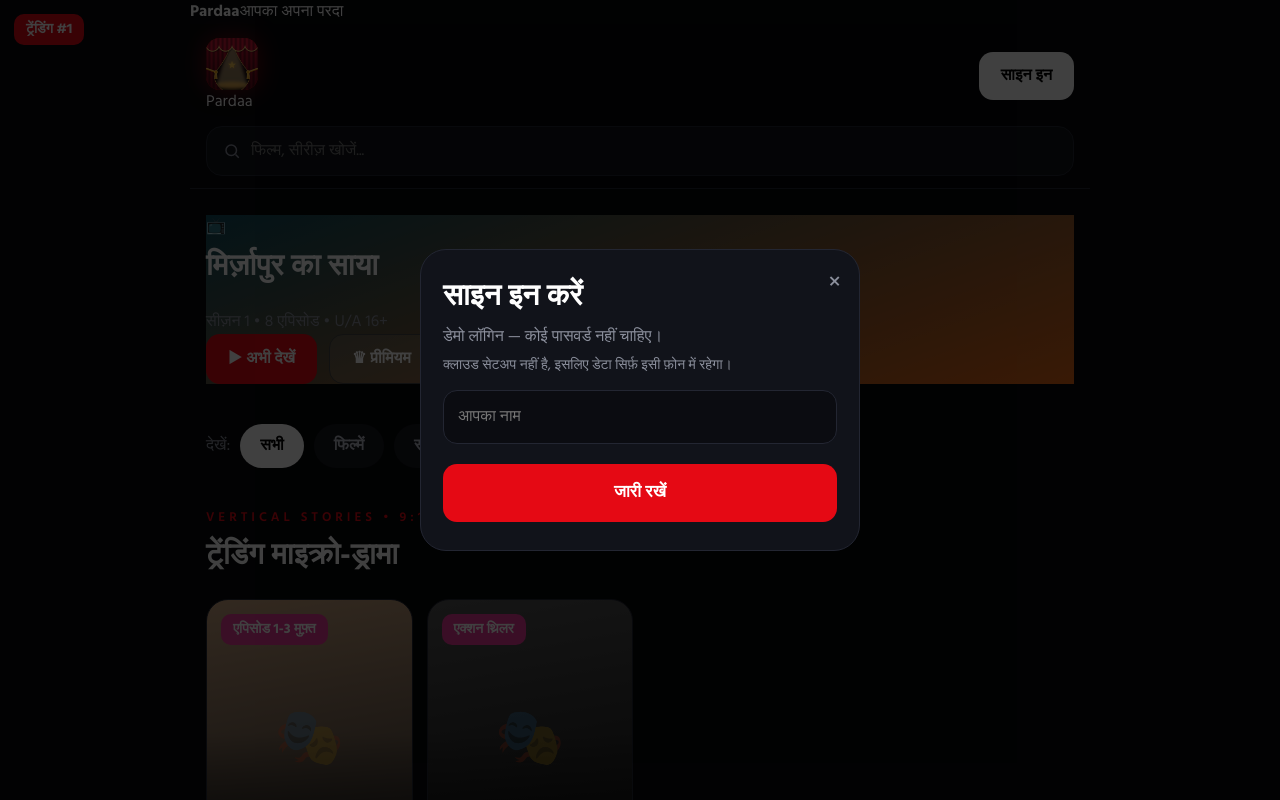
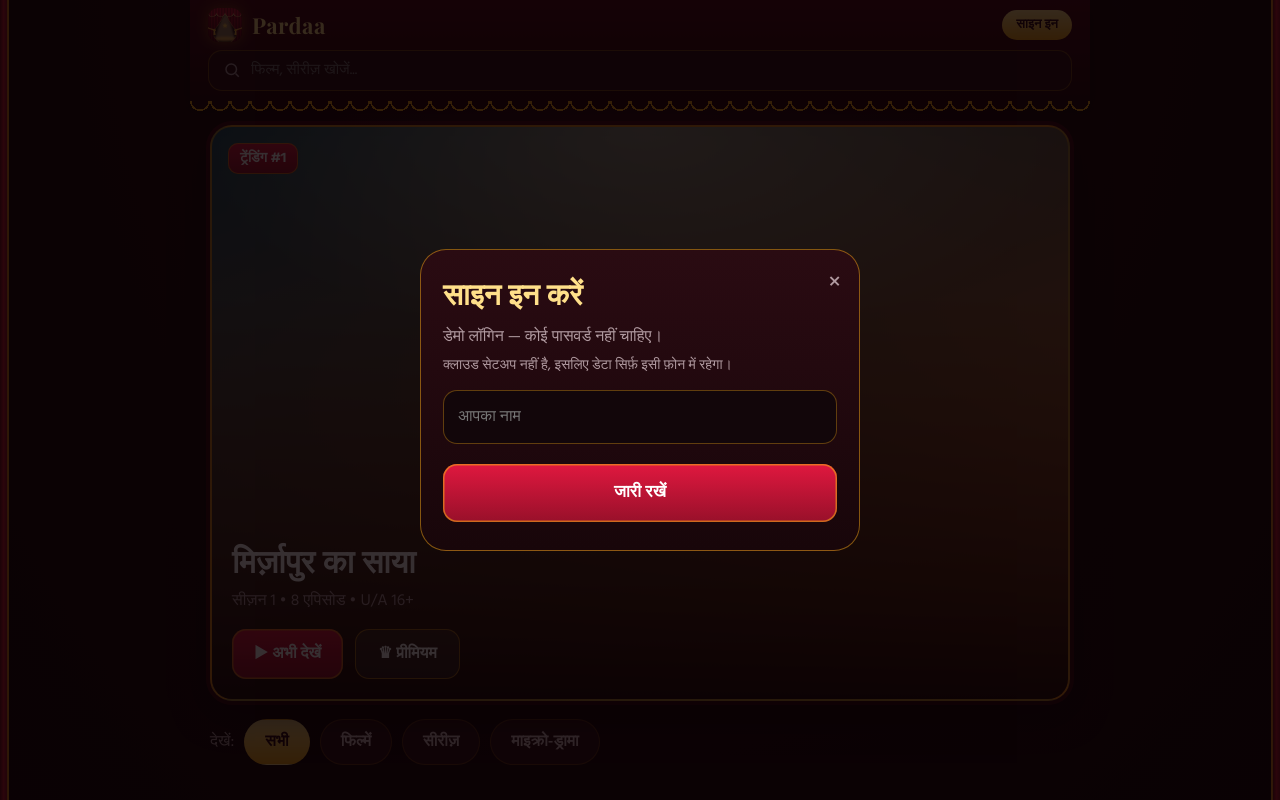
Before and after one commit to arveenargaming786-commits/myott, a plain HTML site: page index.html in a window 1280 px wide. Both pictures are taken after a click on the button "साइन इन". Shown: the top 800 px of the page. Drawn offline with nearby package versions, Linux system fonts and the light colour scheme; a script that the page names is missing.

Commit message:
Add files via upload

```diff
--- a/style.css
+++ b/style.css
@@ -1,68 +1,106 @@
-:root{--bg:#07080b;--card:#12141b;--line:#232632;--text:#fff;--muted:#8b8f9c;--red:#e50914;--pink:#e63a96;--gold:#f2a516}
+:root{--s:20px;--bg:#150508;--card:#20100f;--line:#4a1a22;--text:#fff;--muted:#b09aa0;--red:#d4143c;--velvet:#a8132b;--gold:#f2a516;--gold2:#ffe08a;--pink:#e63a96}
+@media (max-width:480px){:root{--s:5.2vw}}
 *{box-sizing:border-box;margin:0;padding:0}
 html{scroll-behavior:smooth}
-body{background:var(--bg);color:var(--text);font-family:'Hind',system-ui,sans-serif;line-height:1.5;max-width:900px;margin:0 auto}
+body{background:radial-gradient(ellipse at 50% -8%,#3d0b16 0,#150508 55%,#0a0204 100%) fixed;color:var(--text);font-family:'Hind',system-ui,sans-serif;line-height:1.5;max-width:900px;margin:0 auto}
 button{font:inherit;cursor:pointer;border:0;color:inherit}
 .muted{color:var(--muted)}
-.red{color:var(--red)}.gold{color:var(--gold)}
+.gold{color:var(--gold)}
 .serif{font-family:'Playfair Display',serif}
 
-.top{position:sticky;top:0;z-index:20;background:rgba(7,8,11,.92);backdrop-filter:blur(10px);padding:14px 16px 12px;border-bottom:1px solid var(--line)}
-.top-row{display:flex;justify-content:space-between;align-items:center;margin-bottom:12px}
-.logo{width:52px;height:52px;border-radius:14px;background:var(--red);display:grid;place-items:center;font-size:28px;font-weight:700;box-shadow:0 0 24px rgba(229,9,20,.45)}
-.search{display:flex;align-items:center;gap:10px;background:#101218;border:1px solid var(--line);border-radius:16px;padding:12px 16px;color:var(--muted)}
-.search input{flex:1;background:none;border:0;outline:0;color:var(--text);font:inherit;font-size:16px}
+/* दोनों किनारों पर मखमली परदे की पट्टी */
+body::before,body::after{content:"";position:fixed;top:0;bottom:0;width:7px;z-index:15;pointer-events:none;background:repeating-linear-gradient(90deg,#6b0a1a 0,#c3162f 3.5px,#8e0f24 7px)}
+body::before{left:0;border-right:2px solid rgba(242,165,22,.75)}
+body::after{right:0;border-left:2px solid rgba(242,165,22,.75)}
+
+/* ऊपर की झालर (valance) */
+.top{position:sticky;top:0;z-index:20;background:linear-gradient(180deg,#4a0814,#220509);padding:8px 18px 10px;border-bottom:2px solid var(--gold);box-shadow:0 6px 18px rgba(0,0,0,.5)}
+.top::after{content:"";position:absolute;left:0;right:0;top:100%;height:calc(var(--s)/2);pointer-events:none;background:radial-gradient(circle at calc(var(--s)/2) 0,#220509 0 calc(var(--s)*.42),var(--gold) calc(var(--s)*.42) calc(var(--s)*.5),transparent calc(var(--s)*.5)) 0 0/var(--s) calc(var(--s)/2) repeat-x}
+.top-row{display:flex;justify-content:space-between;align-items:center;margin-bottom:8px}
+.brand{display:flex;align-items:center;gap:10px}
+.logo{width:34px;height:34px;border-radius:10px;display:block;box-shadow:0 0 14px rgba(242,165,22,.4)}
+.wordmark{font-family:'Playfair Display',serif;font-size:22px;font-weight:700;letter-spacing:.02em;color:var(--gold2)}
+.search{display:flex;align-items:center;gap:10px;background:#2a0d13;border:1px solid rgba(242,165,22,.35);border-radius:14px;padding:8px 14px;color:var(--muted)}
+.search input{flex:1;background:none;border:0;outline:0;color:var(--text);font:inherit;font-size:15px}
 
 .btn{padding:12px 22px;border-radius:14px;font-weight:700;font-size:16px}
-.btn.light{background:#fff;color:#000}
-.btn.red{background:var(--red);color:#fff}
-.btn.ghost{background:rgba(255,255,255,.08);border:1px solid #444}
+.btn.sm{padding:5px 14px;border-radius:999px;font-size:13px;max-width:120px;overflow:hidden;text-overflow:ellipsis;white-space:nowrap}
+.btn.light{background:linear-gradient(180deg,var(--gold2),var(--gold));color:#2a0610}
+.btn.red{background:linear-gradient(180deg,#e0183f,#98102a);color:#fff;box-shadow:inset 0 0 0 1.5px rgba(242,165,22,.6)}
+.btn.ghost{background:rgba(255,255,255,.08);border:1px solid rgba(242,165,22,.55)}
 .btn.wide{width:100%;padding:16px;margin-top:20px;font-size:17px}
+.gmark{display:inline-block;width:22px;height:22px;line-height:22px;border-radius:50%;background:#4285f4;color:#fff;font-weight:700;margin-right:8px;font-size:14px}
 
-.hero{padding:70px 16px 40px;background:radial-gradient(circle at 80% 20%,#0f3a44 0,transparent 55%),linear-gradient(#07080b,#0a0b10)}
-.hero h1{font-size:40px;line-height:1.25;margin:14px 0}
-.hero .sub{color:#cfd2da;font-size:18px;margin-bottom:26px}
-.hero-btns{display:flex;gap:12px;flex-wrap:wrap}
-.chips-small{color:var(--muted);margin-top:34px}
+.feature{padding:22px 20px 4px}
+.fposter{position:relative;border-radius:22px;overflow:hidden;border:2px solid rgba(242,165,22,.6);box-shadow:0 10px 36px rgba(0,0,0,.6),0 0 0 4px rgba(120,10,30,.5);aspect-ratio:4/5;max-height:72vh;width:100%;display:flex;flex-direction:column;justify-content:flex-end;padding:20px;background-size:cover}
+.fposter::before{content:"";position:absolute;inset:0;z-index:1;background:radial-gradient(ellipse 75% 55% at 50% 0%,rgba(255,236,190,.4),transparent 70%)}
+.fposter::after{content:"";position:absolute;inset:0;background:linear-gradient(transparent 30%,rgba(10,2,4,.92))}
+.fposter>*{position:relative;z-index:2}
+.fposter .badge{position:absolute;top:16px;left:16px}
+.fposter .fbig{position:absolute;top:26%;left:0;right:0;text-align:center;font-size:88px;opacity:.3}
+.finfo h2{font-size:32px;line-height:1.2;margin:0 0 4px}
+.hero-btns{display:flex;gap:12px;flex-wrap:wrap;margin-top:16px}
 .eyebrow{font-size:13px;letter-spacing:.3em;font-weight:600}
+.eyebrow.red{color:var(--gold)}
 
-section{padding:26px 16px}
+section{padding:26px 20px}
+.feature{padding:22px 20px 4px}
 h2{font-size:30px;margin:6px 0 20px}
-.filters{display:flex;gap:10px;align-items:center;flex-wrap:wrap;padding:14px 16px}
-.chip{background:#16181f;color:#b9bcc7;padding:10px 20px;border-radius:999px;font-weight:600}
-.chip.active{background:#fff;color:#000}
+.finfo h2{font-size:32px;margin:0 0 4px}
+.filters{display:flex;gap:10px;align-items:center;flex-wrap:wrap;padding:14px 20px}
+.chip{background:#2a0d13;color:#d9c3c8;padding:10px 20px;border-radius:999px;font-weight:600;border:1px solid rgba(242,165,22,.25)}
+.chip.active{background:linear-gradient(180deg,var(--gold2),var(--gold));color:#2a0610;border-color:transparent}
 
 .grid{display:grid;grid-template-columns:repeat(2,1fr);gap:16px 14px}
 @media(min-width:700px){.grid{grid-template-columns:repeat(4,1fr)}}
 .card{cursor:pointer}
-.poster{position:relative;border-radius:22px;overflow:hidden;border:1px solid var(--line);aspect-ratio:3/4;display:flex;flex-direction:column;justify-content:flex-end;padding:14px}
+.poster{position:relative;border-radius:20px;overflow:hidden;border:1.5px solid rgba(242,165,22,.4);aspect-ratio:3/4;display:flex;flex-direction:column;justify-content:flex-end;padding:14px;background-size:cover}
 .poster.v{aspect-ratio:9/13}
-.poster::after{content:"";position:absolute;inset:0;background:linear-gradient(transparent 45%,rgba(0,0,0,.85))}
+.poster::after{content:"";position:absolute;inset:0;background:linear-gradient(transparent 45%,rgba(10,2,4,.88))}
 .poster .big{position:absolute;top:34%;left:0;right:0;text-align:center;font-size:56px;opacity:.35;z-index:1}
-.badge{position:absolute;top:14px;left:14px;z-index:2;background:var(--red);padding:5px 12px;border-radius:10px;font-size:14px;font-weight:700}
-.badge.pink{background:var(--pink)}
+.badge{position:absolute;top:14px;left:14px;z-index:2;background:linear-gradient(180deg,#e0183f,#98102a);padding:5px 12px;border-radius:10px;font-size:14px;font-weight:700;box-shadow:inset 0 0 0 1px rgba(242,165,22,.6)}
 .pmeta{position:relative;z-index:2;display:flex;justify-content:space-between;font-size:14px}
 .ctitle{display:flex;justify-content:space-between;gap:6px;margin-top:12px}
 .ctitle b{font-size:18px;line-height:1.3}
 .ctitle small{display:block;color:var(--muted);font-size:14px;margin-top:2px}
-.heart{background:none;font-size:22px;color:#aaa;align-self:flex-start}
+.heart{background:none;font-size:22px;color:#b9a0a6;align-self:flex-start}
 .heart.on{color:var(--red)}
 
-.cta{margin:20px 16px;border:1px solid #3a141a;border-radius:26px;background:linear-gradient(135deg,#1c0f14,#10131d);padding:30px 24px}
-.cta h2{font-size:36px;margin-bottom:12px}
-footer{text-align:center;color:#5d6170;padding:40px 16px;border-top:1px solid var(--line);margin-top:30px}
+.cta{margin:20px 20px;border:1.5px solid rgba(242,165,22,.5);border-radius:26px;background:linear-gradient(135deg,#3a0813,#1c0509);padding:30px 24px}
+.cta h2{font-size:36px;margin-bottom:12px;color:var(--gold2)}
+footer{text-align:center;color:#8a6f76;padding:40px 16px;border-top:2px solid rgba(242,165,22,.5);margin-top:30px}
 
-.overlay{position:fixed;inset:0;background:rgba(0,0,0,.75);z-index:50;display:flex;align-items:center;justify-content:center;padding:16px;overflow:auto}
+.overlay{position:fixed;inset:0;background:rgba(10,2,4,.82);z-index:50;display:flex;align-items:center;justify-content:center;padding:16px;overflow:auto}
 .overlay[hidden]{display:none}
-.modal{position:relative;width:100%;max-width:440px;background:#11131a;border:1px solid var(--line);border-radius:26px;padding:28px 22px}
-.modal h3{font-size:30px;line-height:1.3;margin-bottom:8px}
+.modal{position:relative;width:100%;max-width:440px;background:linear-gradient(180deg,#2a0b12,#18060a);border:1.5px solid rgba(242,165,22,.5);border-radius:26px;padding:28px 22px}
+.modal h3{font-size:30px;line-height:1.3;margin-bottom:8px;color:var(--gold2)}
 .x{position:absolute;top:14px;right:18px;background:none;font-size:26px;color:var(--muted)}
-.plan{border:1px solid var(--line);border-radius:22px;padding:20px;margin-top:16px;background:#141720}
-.plan.gold{border-color:#a8700d;background:#241f1b}
+.plan{border:1px solid rgba(242,165,22,.3);border-radius:22px;padding:20px;margin-top:16px;background:#2a0f14}
+.plan.gold{border-color:var(--gold);background:#3a1a10}
 .plan h4{font-size:20px}
 .price{font-size:44px;font-weight:700;margin:6px 0}
 .price small{font-size:16px;color:var(--muted);font-weight:400}
 .plan .btn{width:100%;margin-top:14px}
-.input{width:100%;padding:14px;border-radius:14px;border:1px solid var(--line);background:#0b0c11;color:#fff;font:inherit;margin-top:14px}
+.input{width:100%;padding:14px;border-radius:14px;border:1px solid rgba(242,165,22,.35);background:#12060a;color:#fff;font:inherit;margin-top:14px}
 video{width:100%;border-radius:16px;margin-top:14px;background:#000;max-height:60vh}
-.toast{position:fixed;bottom:24px;left:50%;transform:translateX(-50%);background:#fff;color:#000;padding:12px 22px;border-radius:999px;font-weight:700;z-index:99}
+.toast{position:fixed;bottom:24px;left:50%;transform:translateX(-50%);background:linear-gradient(180deg,var(--gold2),var(--gold));color:#2a0610;padding:12px 22px;border-radius:999px;font-weight:700;z-index:300;max-width:90vw;text-align:center}
+
+/* ऐप खुलते ही परदा धीरे-धीरे उठता है */
+.splash{position:fixed;inset:0;z-index:200;overflow:hidden;cursor:pointer}
+.splash.done{display:none}
+.cur{position:absolute;top:0;bottom:0;width:50.5%;will-change:transform;
+  background:linear-gradient(180deg,rgba(0,0,0,.08),rgba(0,0,0,.6)),
+  repeating-linear-gradient(90deg,#8e0f24 0,#c3162f 10px,#dc1c3b 19px,#a8132b 29px,#6b0a1a 40px,#8e0f24 52px)}
+.cur.l{left:0;border-right:3px solid var(--gold);animation:openL 3s .9s cubic-bezier(.55,.05,.25,1) forwards}
+.cur.r{right:0;border-left:3px solid var(--gold);animation:openR 3s .9s cubic-bezier(.55,.05,.25,1) forwards}
+@keyframes openL{to{transform:translateX(-102%)}}
+@keyframes openR{to{transform:translateX(102%)}}
+.sval{position:absolute;top:0;left:0;right:0;height:calc(var(--s)*1.9);z-index:3;background:linear-gradient(#b3152e,#7a0c1e);border-bottom:2px solid var(--gold);box-shadow:0 4px 12px rgba(0,0,0,.5);animation:valUp .8s 3.5s ease-in forwards}
+.sval::after{content:"";position:absolute;left:0;right:0;top:100%;height:var(--s);background:radial-gradient(circle at var(--s) 0,#7a0c1e 0 calc(var(--s)*.88),var(--gold) calc(var(--s)*.88) var(--s),transparent var(--s)) 0 0/calc(var(--s)*2) var(--s) repeat-x}
+@keyframes valUp{to{transform:translateY(-140%)}}
+.sname{position:absolute;top:40%;left:0;right:0;text-align:center;z-index:2;opacity:0;animation:nameIn .7s .2s forwards,nameOut 1s 1.7s forwards}
+.sname b{display:block;font-family:'Playfair Display',serif;font-size:40px;color:#ffd878;text-shadow:0 0 28px rgba(255,200,80,.7)}
+.sname span{color:#f3d9a0;font-size:15px;letter-spacing:.25em}
+@keyframes nameIn{to{opacity:1}}
+@keyframes nameOut{to{opacity:0}}
+@media (prefers-reduced-motion:reduce){.splash{display:none}}
```
